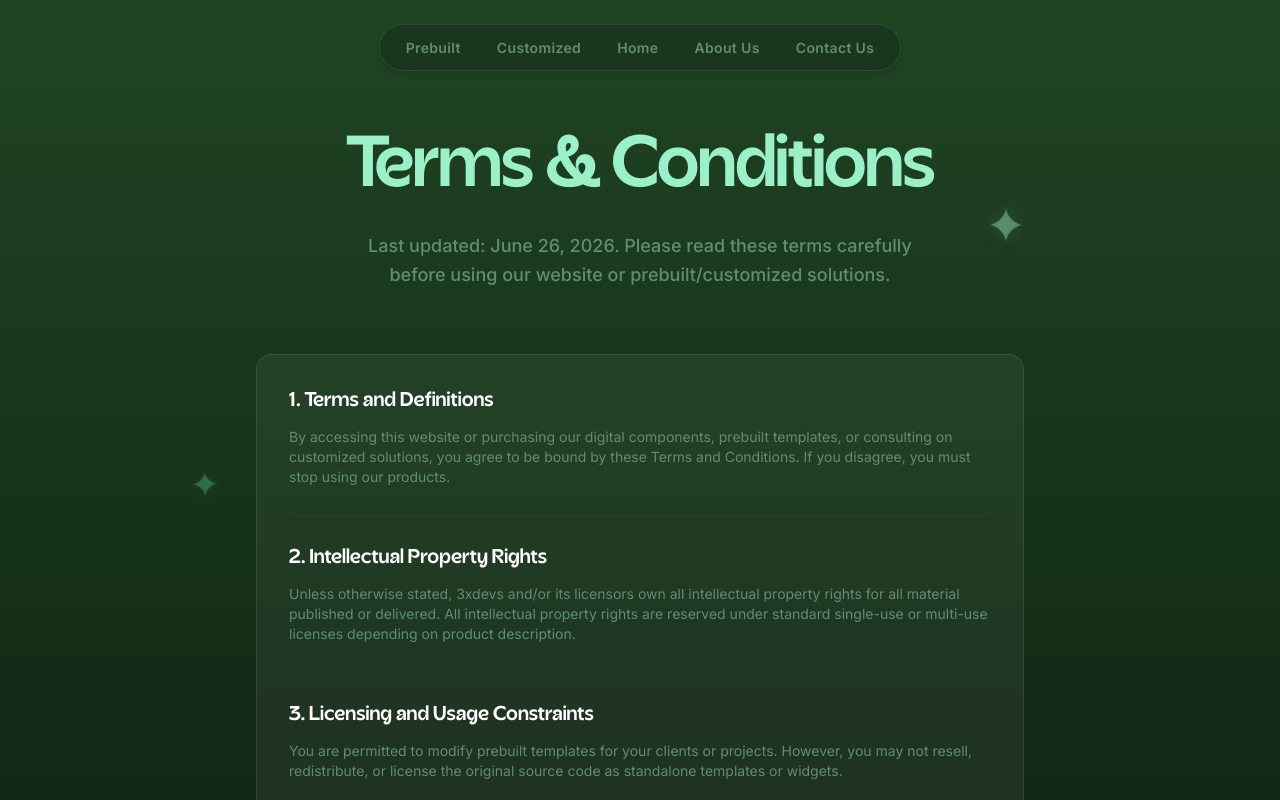
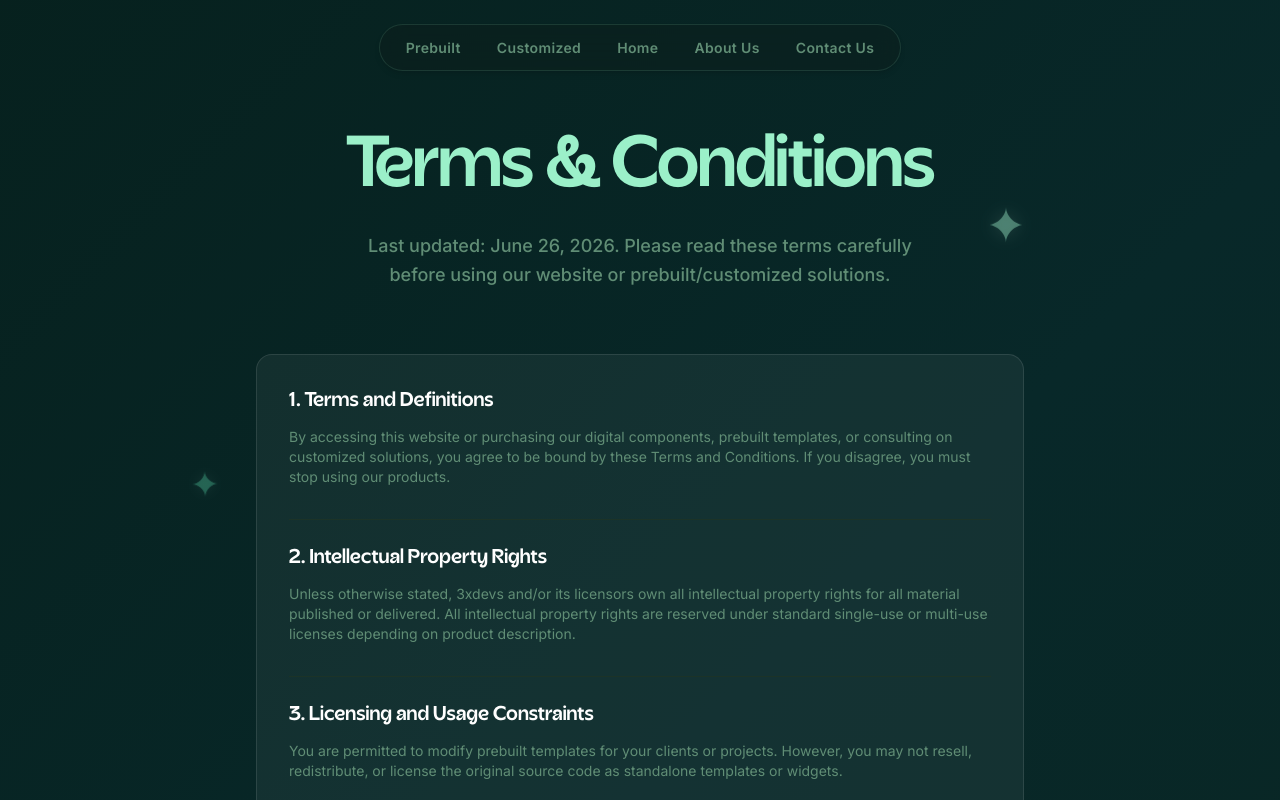
Before and after one commit to 3xdevss/3xdevs, a Next.js app: page /terms in a window 1280 px wide. Shown: the top 800 px of the page. Built offline with nearby package versions, Linux system fonts and the light colour scheme.

Commit message:
add gradiant to theme

```diff
--- a/src/app/globals.css
+++ b/src/app/globals.css
@@ -52,6 +52,11 @@
   --gradient-from: #204523;
   --gradient-to: #061109;
 
+  --bg-gradient-1: #0c2217;
+  --bg-gradient-2: #082829;
+  --bg-gradient-3: #04160d;
+  --bg-gradient-4: #121528;
+
   --bodyFont: var(--font-inter), sans-serif;
   --displayFont: "Acorn", serif;
   --16px: 16px;
@@ -64,6 +69,10 @@ body,
 body.theme-emerald {
   --gradient-from: #204523;
   --gradient-to: #061109;
+  --bg-gradient-1: #0c2217;
+  --bg-gradient-2: #082829;
+  --bg-gradient-3: #04160d;
+  --bg-gradient-4: #121528;
 }
 
 body.light-mode,
@@ -81,6 +90,10 @@ body.light-mode.theme-emerald {
   --gradient-from: #e6f7ef;
   --gradient-to: #f4f3ec;
   --flourish-color: rgba(0, 0, 0, 0.08);
+  --bg-gradient-1: #f0faf6;
+  --bg-gradient-2: #e2f5ee;
+  --bg-gradient-3: #f4f3ec;
+  --bg-gradient-4: #e8edf7;
 }
 
 /* Violet Theme */
@@ -97,6 +110,10 @@ body.theme-violet {
   --pill-active-bg: rgba(233, 203, 247, 0.2);
   --gradient-from: #351c4a;
   --gradient-to: #0c0512;
+  --bg-gradient-1: #1b0d2d;
+  --bg-gradient-2: #0e122b;
+  --bg-gradient-3: #1a081d;
+  --bg-gradient-4: #2e112d;
 }
 
 body.light-mode.theme-violet {
@@ -112,6 +129,10 @@ body.light-mode.theme-violet {
   --pill-active-bg: rgba(143, 76, 176, 0.1);
   --gradient-from: #f3e6fa;
   --gradient-to: #f4f3ec;
+  --bg-gradient-1: #faf5ff;
+  --bg-gradient-2: #f0e1fb;
+  --bg-gradient-3: #f4f3ec;
+  --bg-gradient-4: #fae8f5;
 }
 
 /* Indigo Theme */
@@ -128,6 +149,10 @@ body.theme-indigo {
   --pill-active-bg: rgba(203, 219, 247, 0.2);
   --gradient-from: #1c2e4a;
   --gradient-to: #050b12;
+  --bg-gradient-1: #0d172d;
+  --bg-gradient-2: #0a101d;
+  --bg-gradient-3: #190e2d;
+  --bg-gradient-4: #0b1a30;
 }
 
 body.light-mode.theme-indigo {
@@ -143,10 +168,17 @@ body.light-mode.theme-indigo {
   --pill-active-bg: rgba(76, 118, 176, 0.1);
   --gradient-from: #e6f1f7;
   --gradient-to: #f4f3ec;
+  --bg-gradient-1: #f5f8ff;
+  --bg-gradient-2: #e1e9fb;
+  --bg-gradient-3: #f4f3ec;
+  --bg-gradient-4: #e8f0fe;
 }
 
+
 body {
-  background-color: var(--bg-primary);
+  background: linear-gradient(-45deg, var(--bg-gradient-1), var(--bg-gradient-2), var(--bg-gradient-3), var(--bg-gradient-4));
+  background-size: 400% 400%;
+  animation: gradient-motion 15s ease infinite;
   color: var(--text-primary);
   font-family: var(--bodyFont);
   min-height: 100vh;
@@ -156,8 +188,23 @@ body {
   position: relative;
   -webkit-font-smoothing: antialiased;
   -moz-osx-font-smoothing: grayscale;
-  transition: background-color 0.5s ease, color 0.5s ease;
+  transition: color 0.5s ease;
 }
+
+@keyframes gradient-motion {
+  0% {
+    background-position: 0% 50%;
+  }
+
+  50% {
+    background-position: 100% 50%;
+  }
+
+  100% {
+    background-position: 0% 50%;
+  }
+}
+
 
 h1,
 h2,
@@ -351,3 +398,8 @@ body.light-mode .blog-content-html p strong,
 body.light-mode .blog-content-html ul li strong {
   color: #2d2c2a;
 }
+
+.bg-gradient-to-b {
+  background-image: none !important;
+  background-color: transparent !important;
+}
```
